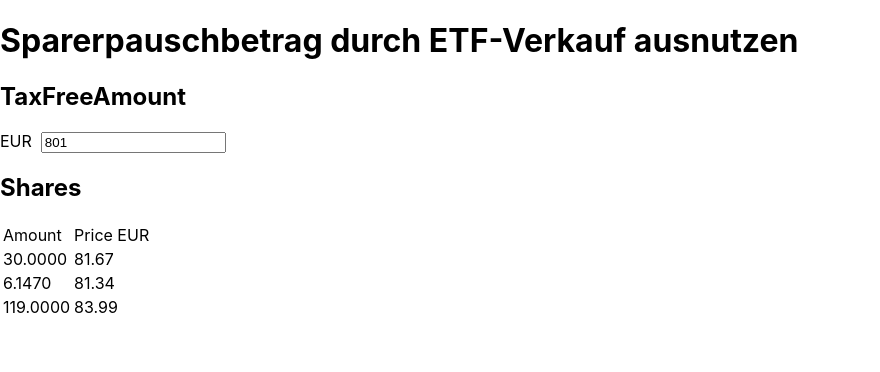
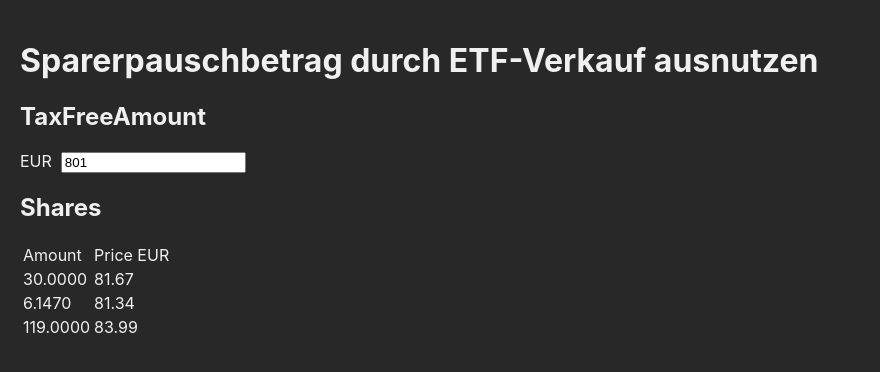
Before and after one commit to timotgl/sparerpauschbetrag-durch-etf-verkauf-ausnutzen, a React (Create React App) app: page / in a window 1280 px wide. Shown: the top 372 px of the page, without its empty margins (0-880 px from the left). Built offline with nearby package versions, Linux system fonts and the light colour scheme.

Commit message:
Use temporary dark theme

```diff
--- a/src/index.css
+++ b/src/index.css
@@ -5,6 +5,9 @@ body {
     sans-serif;
   -webkit-font-smoothing: antialiased;
   -moz-osx-font-smoothing: grayscale;
+  color: rgb(240,240,240);
+  background-color: rgb(40,40,40);
+  padding: 20px;
 }
 
 code {
```
